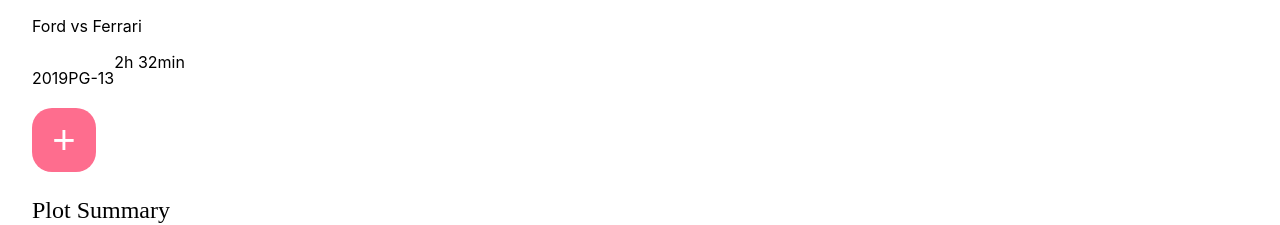
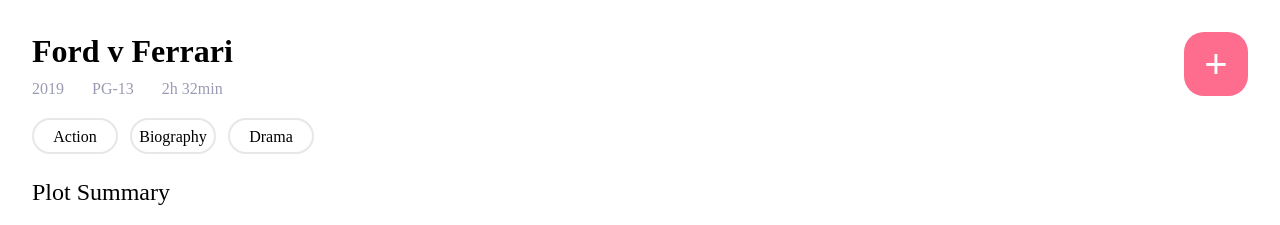
Before and after one commit to hengkysuryaa/movieapp, a React (Create React App) app: page / in a window 1280 px wide. Shown: the top 225 px of the page. Built offline with nearby package versions, Linux system fonts and the light colour scheme.

Commit message:
movie details section done

```diff
--- a/src/App.js
+++ b/src/App.js
@@ -2,11 +2,13 @@
 import Summary from './components/Summary';
 import Cast from './components/Cast';
 import MovieDetail from './components/MovieDetail.js';
+import GenreButton from './components/GenreButton.js';
 
 function App() {
   return (
     <div>
       <MovieDetail/>
+      <GenreButton/>
       <Summary/>
       <Cast/>
     </div>
--- /dev/null
+++ b/src/components/GenreButton.js
@@ -0,0 +1,38 @@
+import React, {Component} from 'react';
+import '../styles/genrebutton.css';
+import data from '../data/movies.json';
+
+class GenreButton extends Component {
+
+    constructor() {
+        super();
+        this.state = {data : data};
+    }
+
+    // render () {
+    //     return (
+    //         <div className='container-genre'>
+    //             <button className='genre-button-style genre-name'>Drama</button>
+    //         </div>
+    //     );
+    // }
+
+    render() {
+        const genres = this.state.data.genre.map((gen) => {
+            return (
+                <div key={gen.id}>
+                   <button className='genre-button-style genre-name'>{gen.name}</button>
+                </div>
+            );
+        });
+
+        return (
+            <div className='container-genre'>
+                {genres}
+            </div>
+        );
+    }
+
+}
+
+export default GenreButton;
--- a/src/components/MovieDetail.js
+++ b/src/components/MovieDetail.js
@@ -1,5 +1,6 @@
 import React, {Component} from 'react';
 import '../styles/moviedetail.css';
+
 
 class MovieDetail extends Component {
 
@@ -11,11 +12,11 @@
     render () {
         return (
             <div className='container-detail'>
-                <p>Ford vs Ferrari</p>
-                <p className="detail">2019</p>
-                <p className="detail">PG-13</p>
-                <p>2h 32min</p> <br/>
                 <button className='button-style'> + </button>
+                <p className='movie-title'>Ford v Ferrari</p>
+                <p className='detail'>2019</p>
+                <p className='detail'>PG-13</p>
+                <p className='detail'>2h 32min</p>
             </div>
         );
     }
--- /dev/null
+++ b/src/data/movies.json
@@ -0,0 +1,20 @@
+{
+        "title":"Ford v Ferrari",
+        "year":2019,
+        "rate":"PG-13",
+        "duration":"2h 32min",
+        "genre":[
+            {
+                "id":1,
+                "name":"Action"
+            },
+            {
+                "id":2,
+                "name":"Biography"
+            },
+            {
+                "id":3,
+                "name":"Drama"
+            }
+        ]
+}
--- a/src/styles/Summary.css
+++ b/src/styles/Summary.css
@@ -4,6 +4,7 @@
 }
 
 .summary-title {
+  margin-top: 24px;
   margin-bottom: 0px;
   color: black;
   font-family: Proxima Nova;
--- /dev/null
+++ b/src/styles/genrebutton.css
@@ -0,0 +1,35 @@
+.container-genre {
+    margin-left: 32px;
+    margin-right: 32px;
+    display: inline-flex;
+}
+
+.genre-button-style {
+    margin-top: 20px;
+    margin-right: 12px;
+    margin-bottom: 0px;
+    background-color: white;
+    border: 2px solid #e7e7e7;
+    text-align: center;
+    text-decoration: none;
+    transition-duration: 0.4s;
+    cursor: pointer;
+    border-radius: 100px;
+    width: 86px;
+    height: 36px;
+    box-sizing: border-box;
+    display: inline-flexbox;
+}
+
+.genre-name {
+    color: black;
+    font-family: Proxima Nova;
+    font-style: normal;
+    font-weight: 500;
+    font-size: 16px;
+    line-height: 19px;
+}
+
+.genre-button-style:hover {
+    background-color: #e7e7e7;
+}
--- a/src/styles/moviedetail.css
+++ b/src/styles/moviedetail.css
@@ -3,16 +3,37 @@
     margin-right: 32px;
 }
 .detail {
-    float: left;
+    margin-top: 8px;
+    margin-bottom: 0px;
+    margin-right: 28px;
+    font-family: Proxima Nova;
+    font-style: normal;
+    font-weight: normal;
+    font-size: 16px;
+    line-height: 19px;
+    color: #9A9BB3;
+    display: inline-flex;
+}
+
+.movie-title {
+    margin-bottom: 0px;
+    color: black;
+    font-family: Proxima Nova;
+    font-style: normal;
+    font-weight: 600;
+    font-size: 32px;
+    line-height: 39px;
 }
 
 .button-style {
+    float: none;
+    margin-top: 0px;
+    float: right;
     background-color: #FE6D8E;
     border: none;
     color: white;
     text-align: center;
     text-decoration: none;
-  display: inline-block;
     outline: none;
     font-size: 40px;
     height: 64px;
```
Also changed, not shown: 1 other file (tests, documents, lock files or other folders). Lines whose indentation alone changed are shown as unchanged.
